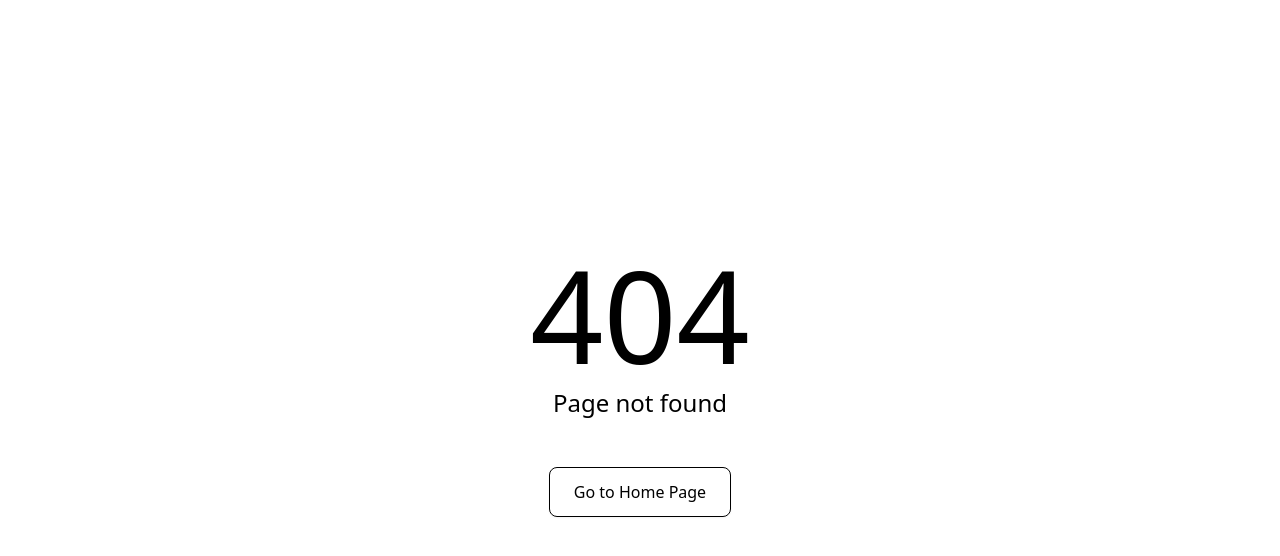
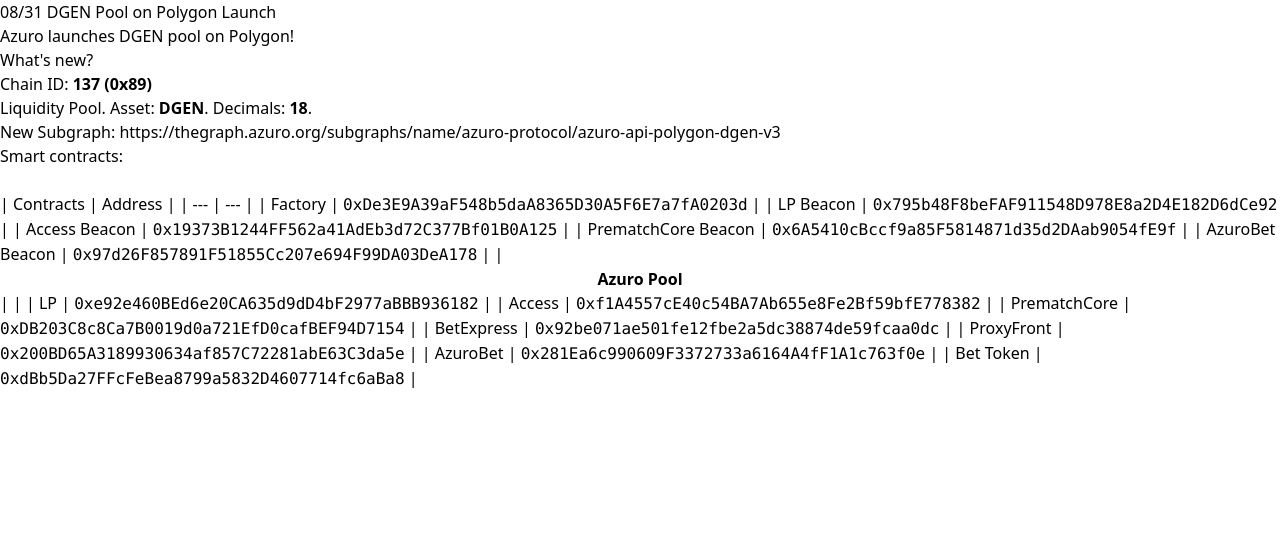
Before and after one commit to Azuro-protocol/gem-docs, a Next.js app: page /releases/7-dgen-pool in a window 1280 px wide. Before the commit this address had no page. Shown: the top 556 px of the page. Built offline with nearby package versions, Linux system fonts and the light colour scheme.

Commit message:
add dgen pool release notes

```diff
--- /dev/null
+++ b/pages/releases/7-dgen-pool.mdx
@@ -0,0 +1,28 @@
+# 08/31 DGEN Pool on Polygon Launch
+
+Azuro launches DGEN pool on Polygon!
+
+### What's new?
+
+1. Chain ID: <b>137 (0x89)</b>
+2. Liquidity Pool. Asset: <b>DGEN</b>. Decimals: <b>18</b>.
+3. New Subgraph: https://thegraph.azuro.org/subgraphs/name/azuro-protocol/azuro-api-polygon-dgen-v3
+4. Smart contracts:
+
+<div className="mt-6 overflow-auto">
+  | Contracts | Address |
+  | --- | --- |
+  | [Factory](/contracts/factory) | `0xDe3E9A39aF548b5daA8365D30A5F6E7a7fA0203d` |
+  | [LP Beacon](/contracts/lp) | `0x795b48F8beFAF911548D978E8a2D4E182D6dCe92` |
+  | [Access Beacon](/contracts/access) | `0x19373B1244FF562a41AdEb3d72C377Bf01B0A125` |
+  | [PrematchCore Beacon](/contracts/prematch-core) | `0x6A5410cBccf9a85F5814871d35d2DAab9054fE9f` |
+  | [AzuroBet Beacon](/contracts/azuro-bet) | `0x97d26F857891F51855Cc207e694F99DA03DeA178` |
+  | <b className="block text-center">Azuro Pool</b> |  |
+  | [LP](/contracts/lp) | `0xe92e460BEd6e20CA635d9dD4bF2977aBBB936182` |
+  | [Access](/contracts/access) | `0xf1A4557cE40c54BA7Ab655e8Fe2Bf59bfE778382` |
+  | [PrematchCore](/contracts/prematch-core) | `0xDB203C8c8Ca7B0019d0a721EfD0cafBEF94D7154` |
+  | [BetExpress](/contracts/bet-express) | `0x92be071ae501fe12fbe2a5dc38874de59fcaa0dc` |
+  | [ProxyFront](/contracts/proxy-front) | `0x200BD65A3189930634af857C72281abE63C3da5e` |
+  | [AzuroBet](/contracts/azuro-bet) | `0x281Ea6c990609F3372733a6164A4fF1A1c763f0e` |
+  | Bet Token | `0xdBb5Da27FFcFeBea8799a5832D4607714fc6aBa8` |
+</div>
--- a/pages/releases/_meta.json
+++ b/pages/releases/_meta.json
@@ -1,4 +1,7 @@
 {
+  "7-dgen-pool": {
+    "title": "08/31 DGEN Pool on Polygon Launch"
+  },
   "6-multi-outcomes-migration": {
     "title": "08/29 Multi Outcomes (Migration)"
   },
```
